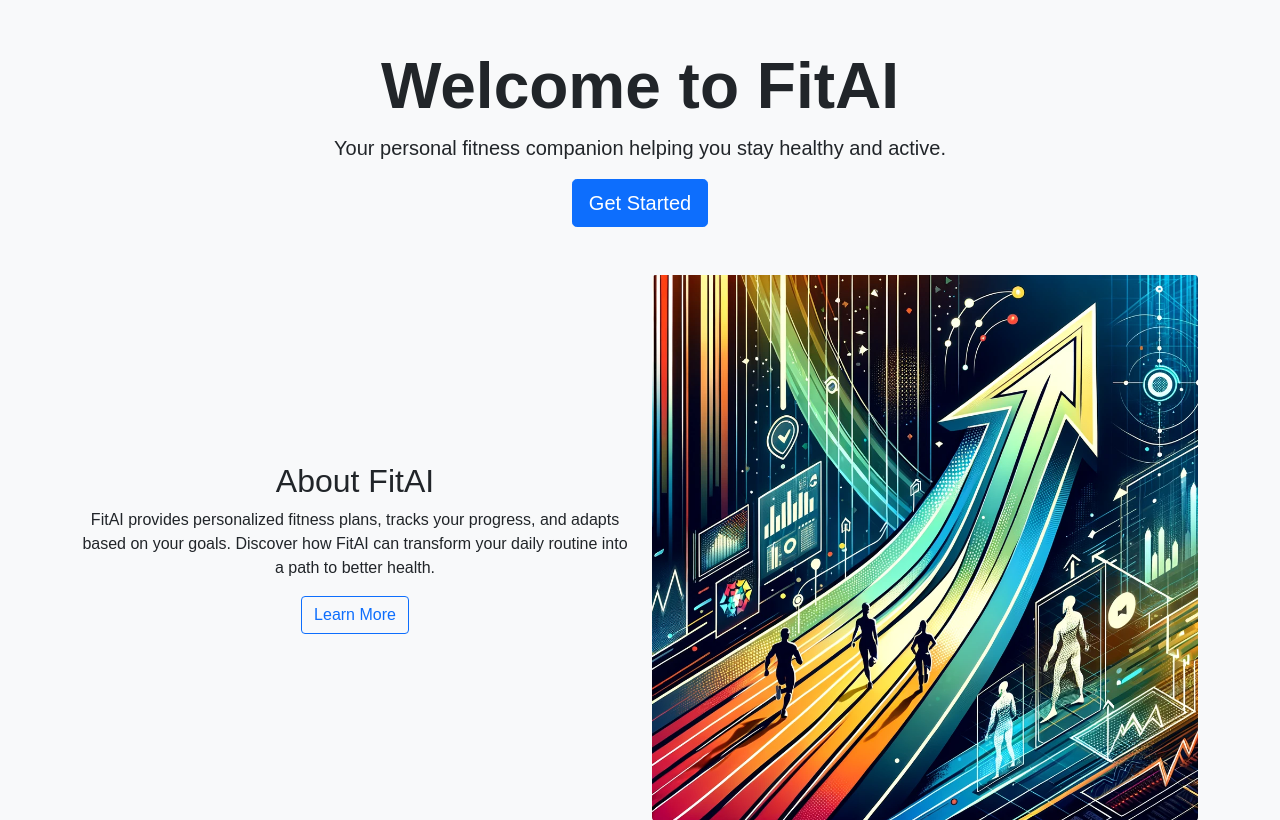
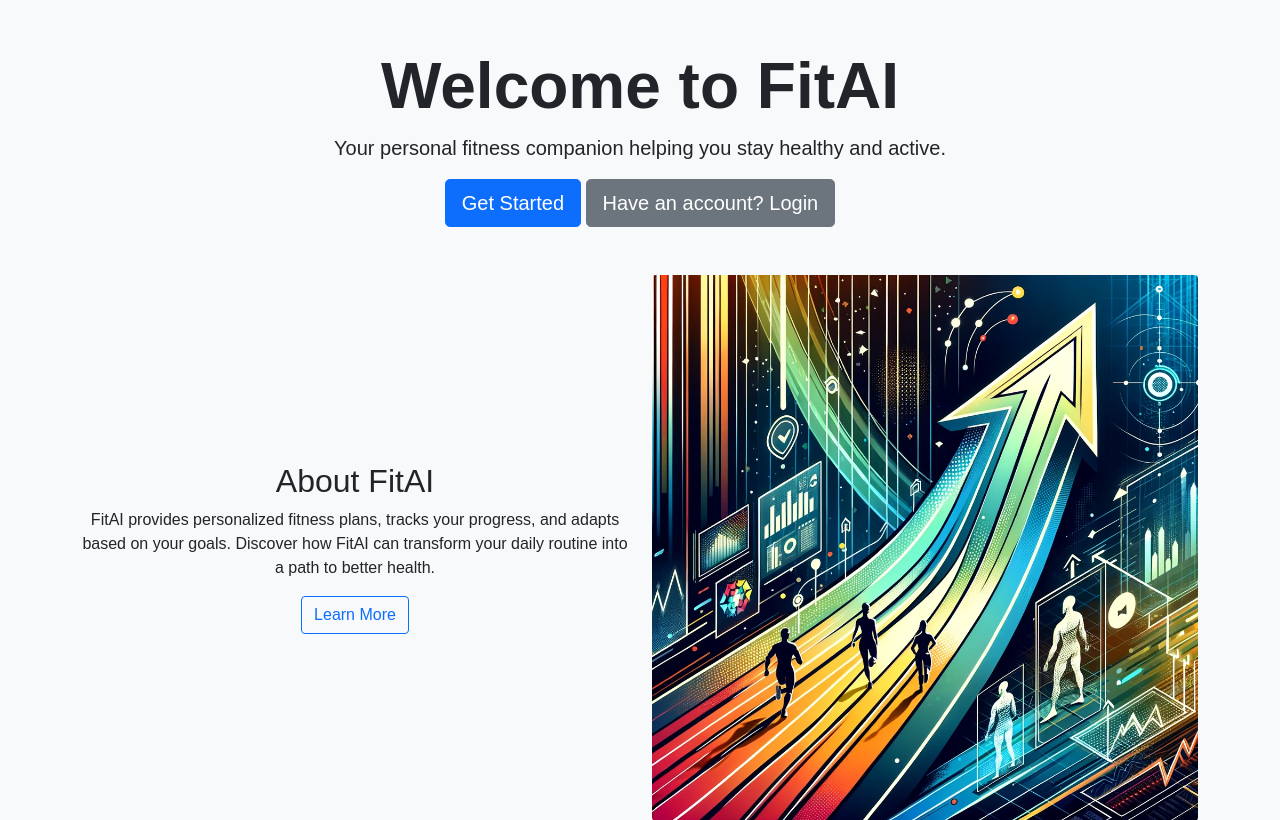
Before and after one commit to soumyasavarn/FitAI, a Flask app: page / in a window 1280 px wide. Shown: the part 76-896 px from the top of the page. Run offline with Flask 3, Linux system fonts and the light colour scheme; some libraries are stand-ins or nearby versions.

Commit message:
dashboard.html styling

```diff
--- a/templates/dashboard.html
+++ b/templates/dashboard.html
@@ -6,7 +6,6 @@
 {{ super() }}
 <style>
     .hero {
-        background: url('/static/hero-bg.jpg') no-repeat center center;
         background-size: cover;
         height: 75vh;
         display: flex;
@@ -20,6 +19,11 @@
         padding: 2rem;
         border-radius: 10px;
     }
+    .hero-buttons {
+        display: flex;
+        flex-direction: column;
+        gap: 10px;  /* Spacing between buttons */
+    }
 </style>
 {% endblock %}
 
@@ -29,9 +33,12 @@
         <h1 class="display-3 fw-bold">Welcome to FitAI</h1>
         <p class="lead">Your personal fitness companion helping you stay healthy and active.</p>
         {% if not session["user_id"] %}
+        <div class="hero-buttons">
             <a href="/register" class="btn btn-primary btn-lg">Get Started</a>
+            <a href="/login" class="btn btn-secondary btn-lg">Have an account? Login</a>
+        </div>
         {% else %}
-            <a href="/homepage" class="btn btn-primary btn-lg">Go to Dashboard</a>
+        <a href="/homepage" class="btn btn-primary btn-lg">Go to Dashboard</a>
         {% endif %}
     </div>
 </div>
```
